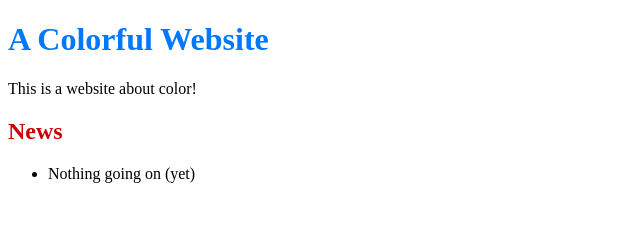
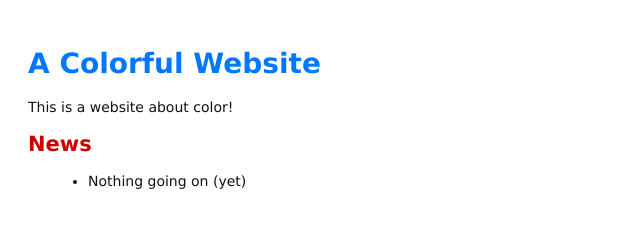
Before and after one commit to scalevnn/bay-tap-ve-nha, a plain HTML site: page index.html in a window 1280 px wide. Shown: the whole page, without its empty margins (0-640 px from the left). Drawn offline with Linux system fonts and the light colour scheme.

Commit message:
add and change many things

```diff
--- a/index.html
+++ b/index.html
@@ -1,6 +1,8 @@
 <!DOCTYPE html>
 <html lang="en">
 <head>
+<link rel="stylesheet" href="style.css" />
+
   <title>A Colorful Website</title>
   <meta charset="utf-8" />
 </head>
--- /dev/null
+++ b/style.css
@@ -0,0 +1,14 @@
+body {
+  padding: 20px;
+  font-family: Verdana, Arial, Helvetica, sans-serif;
+  font-size: 14px;
+  color: #111;
+}
+
+p, ul {
+  margin-bottom: 10px;
+}
+
+ul {
+  margin-left: 20px;
+}
```
Also changed, not shown: blue.html (+2 -0 lines), orange.html (+2 -0 lines), rainbow.html (renamed from crazy.html, +2 -0 lines).
